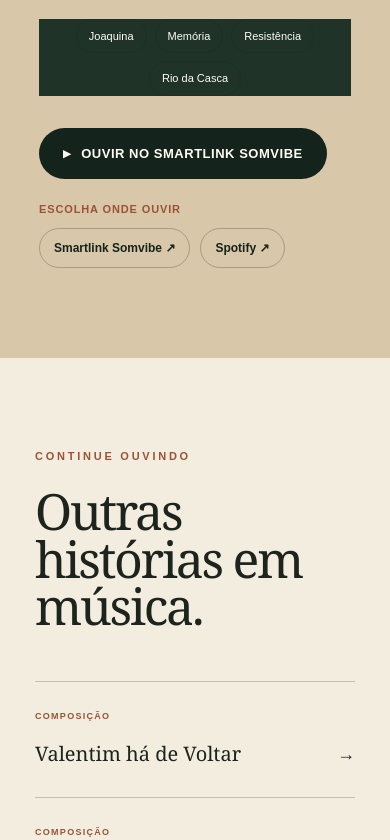
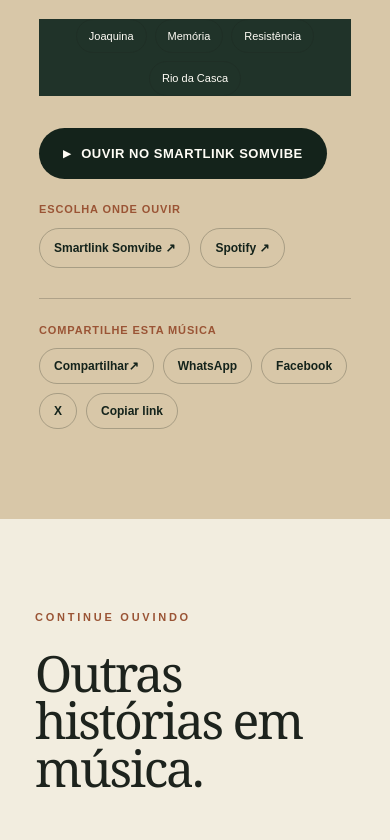
Before and after one commit to djmascarenhas/riodacasca-oficial, a Next.js app: page /musicas/joaquina-de-mina in a window 390 px wide. Shown: the part 3774-4614 px from the top of the page. Built offline with nearby package versions, Linux system fonts and the light colour scheme.

Commit message:
Adiciona compartilhamento nas páginas de música

```diff
--- a/app/musicas/components/ReleasePage.tsx
+++ b/app/musicas/components/ReleasePage.tsx
@@ -1,4 +1,5 @@
 import Image from "next/image";
+import ShareMusic from "./ShareMusic";
 
 export type Release = {
   mark: string;
@@ -17,7 +18,7 @@ export type Release = {
   related: { title: string; href: string }[];
 };
 
-export default function ReleasePage({ release, portalHref }: { release: Release; portalHref: string }) {
+export default function ReleasePage({ release, portalHref, sharePath }: { release: Release; portalHref: string; sharePath: string }) {
   const songBase = portalHref === "/" ? "" : portalHref;
   const listenLinks = release.listenLinks ?? [{ label: release.listenLabel, href: release.listenHref }];
   return <main className="music-site release-page">
@@ -32,7 +33,7 @@ export default function ReleasePage({ release, portalHref }: { release: Release;
     </section>
     <section className="release-story" id="historia"><div><p className="section-kicker">A composição</p><h2>{release.storyTitle}</h2></div><div className="release-story-copy">{release.story.map((paragraph) => <p key={paragraph}>{paragraph}</p>)}</div></section>
     <section className="release-details">{release.details.map((detail, index) => <article key={detail.title}><span>{String(index + 1).padStart(2, "0")} · {detail.label}</span><h3>{detail.title}</h3><p>{detail.text}</p></article>)}</section>
-    <section className="release-listen" id="ouvir"><div className="release-listen-art"><Image src={release.image} alt="" fill sizes="(max-width: 900px) 75vw, 34vw" /></div><div><p className="section-kicker">Disponível agora</p><h2>{release.title}</h2><p className="music-by">DJ Dalma · Djalma Mascarenhas</p><div className="themes">{release.themes.map((theme) => <span key={theme}>{theme}</span>)}</div><a className="button button-dark" href={release.listenHref} target="_blank" rel="noreferrer"><span className="play" aria-hidden="true">▶</span>{release.listenLabel}</a><div className="release-platforms" aria-label="Escolha onde ouvir"><span>Escolha onde ouvir</span>{listenLinks.map((platform) => <a key={platform.href} href={platform.href} target="_blank" rel="noreferrer">{platform.label} <span aria-hidden="true">↗</span></a>)}</div></div></section>
+    <section className="release-listen" id="ouvir"><div className="release-listen-art"><Image src={release.image} alt="" fill sizes="(max-width: 900px) 75vw, 34vw" /></div><div><p className="section-kicker">Disponível agora</p><h2>{release.title}</h2><p className="music-by">DJ Dalma · Djalma Mascarenhas</p><div className="themes">{release.themes.map((theme) => <span key={theme}>{theme}</span>)}</div><a className="button button-dark" href={release.listenHref} target="_blank" rel="noreferrer"><span className="play" aria-hidden="true">▶</span>{release.listenLabel}</a><div className="release-platforms" aria-label="Escolha onde ouvir"><span>Escolha onde ouvir</span>{listenLinks.map((platform) => <a key={platform.href} href={platform.href} target="_blank" rel="noreferrer">{platform.label} <span aria-hidden="true">↗</span></a>)}</div><ShareMusic title={release.title} path={sharePath} /></div></section>
     <section className="release-related"><div><p className="section-kicker">Continue ouvindo</p><h2>Outras histórias em música.</h2></div><div>{release.related.map((item) => <a href={`${songBase}/${item.href}`} key={item.href}><span>Composição</span><strong>{item.title}</strong><b>→</b></a>)}</div></section>
     <footer className="portal-footer"><div className="portal-brand"><span className="portal-brand-mark">DD</span><span><strong>Músicas</strong><small>Chapada.ia · DJ Dalma</small></span></div><p>Composições, histórias e memória de Mato Grosso.</p><div className="portal-footer-links"><a href={portalHref}>Todas as músicas ↑</a><a href="https://riodacasca.chapada.ia.br/">Rio da Casca ↗</a></div></footer>
   </main>;
--- /dev/null
+++ b/app/musicas/components/ShareMusic.tsx
@@ -0,0 +1,34 @@
+"use client";
+
+import { useState } from "react";
+
+export default function ShareMusic({ title, path }: { title: string; path: string }) {
+  const [copied, setCopied] = useState(false);
+  const url = `https://riodacasca.chapada.ia.br${path}`;
+  const text = `Ouça “${title}”, de DJ Dalma.`;
+
+  async function share() {
+    if (navigator.share) {
+      await navigator.share({ title, text, url });
+      return;
+    }
+    await copy();
+  }
+
+  async function copy() {
+    await navigator.clipboard.writeText(url);
+    setCopied(true);
+    window.setTimeout(() => setCopied(false), 2200);
+  }
+
+  return <div className="music-share" aria-label={`Compartilhar ${title}`}>
+    <span>Compartilhe esta música</span>
+    <div className="music-share-actions">
+      <button type="button" className="share-native" onClick={share}>Compartilhar <span aria-hidden="true">↗</span></button>
+      <a href={`https://wa.me/?text=${encodeURIComponent(`${text}\n${url}`)}`} target="_blank" rel="noreferrer">WhatsApp</a>
+      <a href={`https://www.facebook.com/sharer/sharer.php?u=${encodeURIComponent(url)}`} target="_blank" rel="noreferrer">Facebook</a>
+      <a href={`https://twitter.com/intent/tweet?text=${encodeURIComponent(text)}&url=${encodeURIComponent(url)}`} target="_blank" rel="noreferrer">X</a>
+      <button type="button" onClick={copy}>{copied ? "Link copiado" : "Copiar link"}</button>
+    </div>
+  </div>;
+}
--- a/app/musicas/joaquina-de-mina/page.tsx
+++ b/app/musicas/joaquina-de-mina/page.tsx
@@ -36,5 +36,5 @@ const release: Release = {
 export default async function Page() {
   const requestHeaders = await headers();
   const host = (requestHeaders.get("x-forwarded-host") ?? requestHeaders.get("host") ?? "").split(":")[0].toLowerCase();
-  return <ReleasePage release={release} portalHref={host === "musicas.chapada.ia.br" ? "/" : "/musicas"} />;
+  return <ReleasePage release={release} portalHref={host === "musicas.chapada.ia.br" ? "/" : "/musicas"} sharePath="/musicas/joaquina-de-mina" />;
 }
--- a/app/musicas/music.css
+++ b/app/musicas/music.css
@@ -299,6 +299,12 @@ main { overflow: hidden; }
 .release-platforms > span { color: var(--clay); font-size: 11px; font-weight: 800; letter-spacing: .08em; text-transform: uppercase; width: 100%; }
 .release-platforms a { border: 1px solid rgba(29,35,29,.26); border-radius: 999px; color: var(--forest-deep); font-size: 12px; font-weight: 800; padding: 10px 14px; transition: background .2s ease, transform .2s ease; }
 .release-platforms a:hover { background: rgba(29,35,29,.08); transform: translateY(-2px); }
+.music-share { border-top: 1px solid rgba(29,35,29,.22); margin-top: 30px; padding-top: 23px; }
+.music-share > span { color: var(--clay); display: block; font-size: 11px; font-weight: 800; letter-spacing: .08em; margin-bottom: 10px; text-transform: uppercase; }
+.music-share-actions { display: flex; flex-wrap: wrap; gap: 9px; }
+.music-share-actions a, .music-share-actions button { background: transparent; border: 1px solid rgba(29,35,29,.26); border-radius: 999px; color: var(--forest-deep); cursor: pointer; font: 800 12px var(--font-sans); padding: 10px 14px; transition: background .2s ease, transform .2s ease; }
+.music-share-actions a:hover, .music-share-actions button:hover { background: rgba(29,35,29,.08); transform: translateY(-2px); }
+.music-share-actions .share-native { display: none; }
 .release-related { background: var(--paper); display: grid; gap: clamp(50px, 9vw, 140px); grid-template-columns: 1fr 1fr; padding: clamp(90px, 11vw, 150px) clamp(24px, 9vw, 140px); }
 .release-related > div:last-child { border-top: 1px solid rgba(29,35,29,.22); }
 .release-related a { align-items: center; border-bottom: 1px solid rgba(29,35,29,.22); display: grid; gap: 16px; grid-template-columns: 100px 1fr auto; padding: 28px 0; }
@@ -332,6 +338,7 @@ footer a { justify-self: end; }
   .release-details article { border: 0; border-bottom: 1px solid rgba(29,35,29,.2); min-height: 0; }
   .release-details article:last-child { border-right: 0; }
   .release-listen-art { justify-self: center; }
+  .music-share { text-align: left; }
 }
 
 @media (max-width: 620px) {
@@ -373,6 +380,7 @@ footer a { justify-self: end; }
   .release-details article { padding-left: 0; padding-right: 0; }
   .release-related a { grid-template-columns: 1fr auto; }
   .release-related a span { grid-column: 1 / -1; }
+  .music-share-actions .share-native { display: inline-flex; }
 }
 
 @media (prefers-reduced-motion: reduce) {
--- a/app/musicas/pedra-rara/page.tsx
+++ b/app/musicas/pedra-rara/page.tsx
@@ -20,4 +20,4 @@ const release: Release = {
   related: [{ title: "Valentim há de Voltar", href: "valentim-ha-de-voltar" }, { title: "Rio da Casca, Meu Chão", href: "rio-da-casca-meu-chao" }],
 };
 
-export default async function Page() { const requestHeaders = await headers(); const host = (requestHeaders.get("x-forwarded-host") ?? requestHeaders.get("host") ?? "").split(":")[0].toLowerCase(); return <ReleasePage release={release} portalHref={host === "musicas.chapada.ia.br" ? "/" : "/musicas"} />; }
+export default async function Page() { const requestHeaders = await headers(); const host = (requestHeaders.get("x-forwarded-host") ?? requestHeaders.get("host") ?? "").split(":")[0].toLowerCase(); return <ReleasePage release={release} portalHref={host === "musicas.chapada.ia.br" ? "/" : "/musicas"} sharePath="/musicas/pedra-rara" />; }
--- a/app/musicas/rio-da-casca-meu-chao/page.tsx
+++ b/app/musicas/rio-da-casca-meu-chao/page.tsx
@@ -20,4 +20,4 @@ const release: Release = {
   related: [{ title: "Valentim há de Voltar", href: "valentim-ha-de-voltar" }, { title: "Pedra Rara", href: "pedra-rara" }],
 };
 
-export default async function Page() { const requestHeaders = await headers(); const host = (requestHeaders.get("x-forwarded-host") ?? requestHeaders.get("host") ?? "").split(":")[0].toLowerCase(); return <ReleasePage release={release} portalHref={host === "musicas.chapada.ia.br" ? "/" : "/musicas"} />; }
+export default async function Page() { const requestHeaders = await headers(); const host = (requestHeaders.get("x-forwarded-host") ?? requestHeaders.get("host") ?? "").split(":")[0].toLowerCase(); return <ReleasePage release={release} portalHref={host === "musicas.chapada.ia.br" ? "/" : "/musicas"} sharePath="/musicas/rio-da-casca-meu-chao" />; }
```
